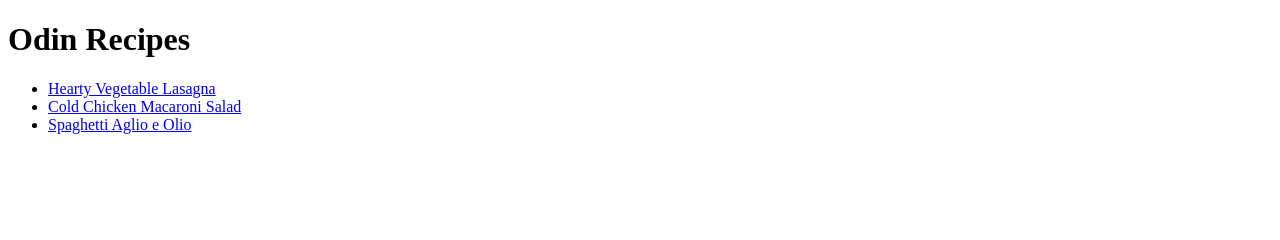
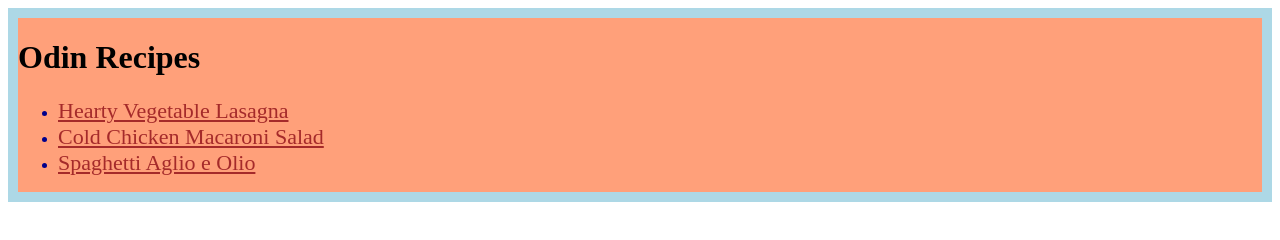
Before and after one commit to GordonChaiCheenShun/odin-recipes, a plain HTML site: page index.html in a window 1280 px wide. Drawn offline with Linux system fonts and the light colour scheme.

Commit message:
Added styles.css and implement in index.html and lagsana.html

```diff
--- a/index.html
+++ b/index.html
@@ -2,8 +2,10 @@
 <html lang="en">
     <head>
         <meta charset="UTF-8">
+        <link rel="stylesheet" href="styles.css">
     </head>
     <body>
+        <div>
             <h1>Odin Recipes</h1>
 
             <ul>
@@ -16,5 +18,6 @@
                     <a href="/recipes/agliooilio.html">Spaghetti Aglio e Olio</a>
                 </li>
             </ul>
+        </div>
     </body>
 </html>
--- /dev/null
+++ b/styles.css
@@ -0,0 +1,19 @@
+div {
+    color:black;
+    background-color: lightsalmon;
+    height: auto;
+    width: auto;
+    padding: auto;
+    border: 10px solid lightblue;
+}
+
+a{
+    color: brown;
+    font-family: 'Times New Roman', Times, serif;
+    font-size: 22px;
+
+}
+
+li{
+    color: darkblue;
+}
```
Also changed, not shown: recipes/lagsana.html (+3 -0 lines). Lines whose indentation alone changed are shown as unchanged.
